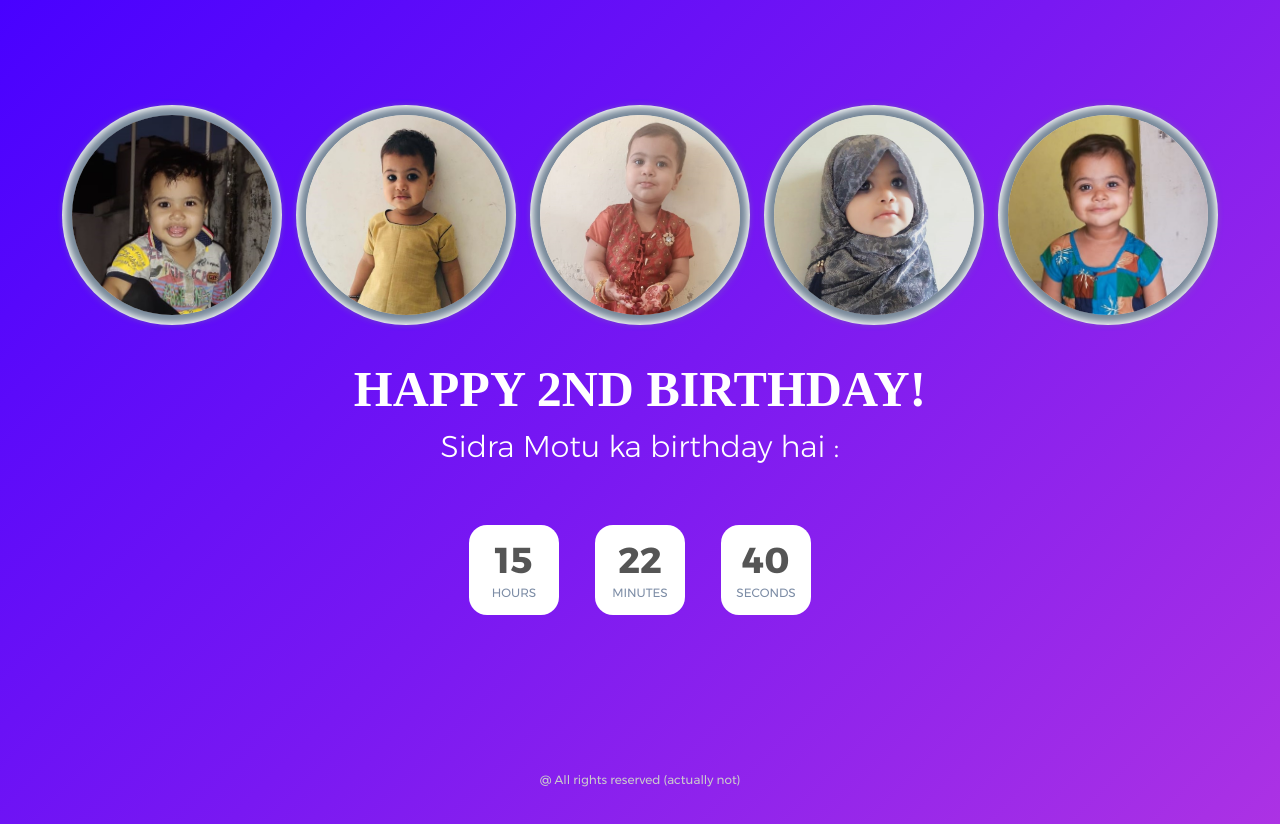
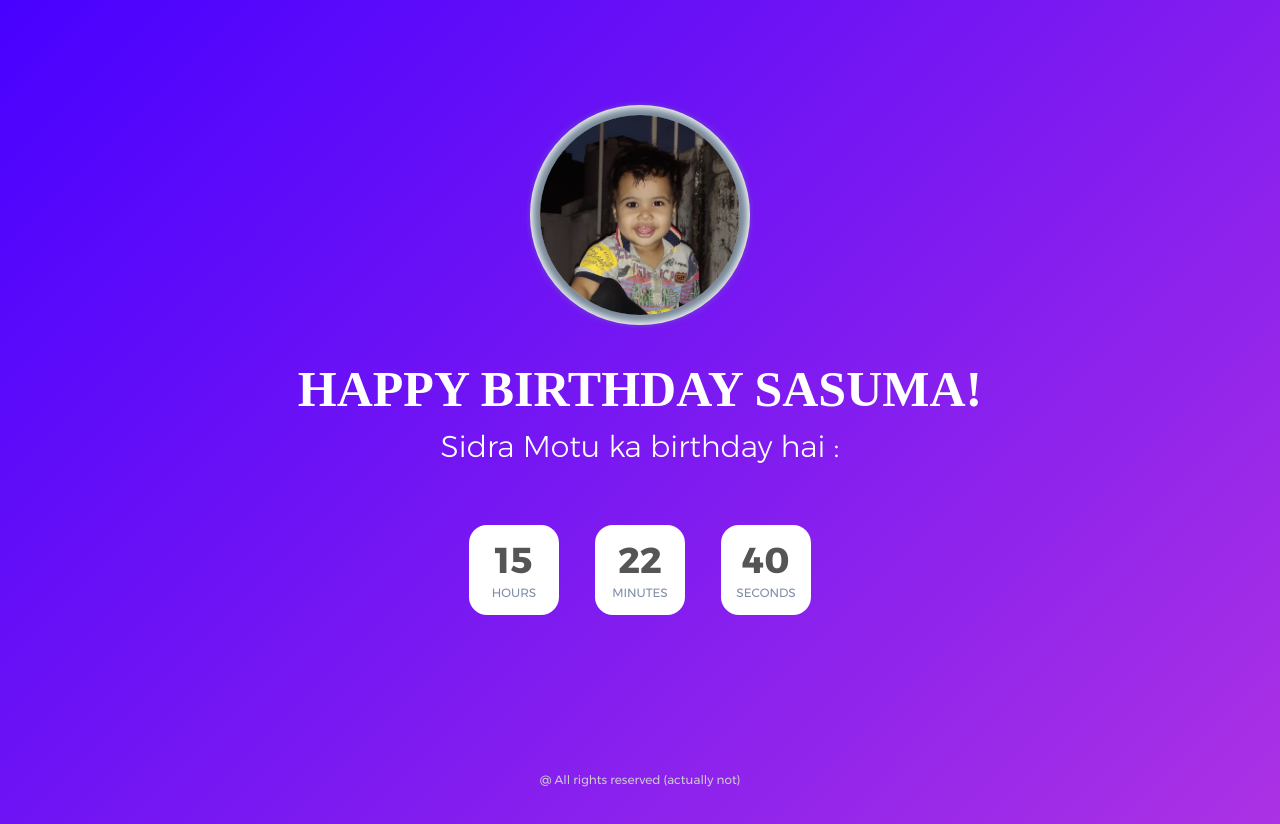
Before and after one commit to Mohammed-Aman-Khan/static-websites.github.io, a website: page bday-site/index.html in a window 1280 px wide. Drawn offline with Linux system fonts and the light colour scheme; a web font is replaced by a local one.

Commit message:
Update index.html

```diff
--- a/bday-site/index.html
+++ b/bday-site/index.html
@@ -5,7 +5,7 @@ background: -moz-linear-gradient(-45deg, #ac32e4, #7918f2, #4801ff);
 background: linear-gradient(-45deg, #ac32e4, #7918f2, #4801ff);">
 
 <head>
-    <title>Sidra ka Birthday aaraha hai</title>
+    <title>Sasuma ka Birthday</title>
     <meta charset="UTF-8">
     <meta name="viewport" content="width=device-width, initial-scale=1">
     <link rel="stylesheet" type="text/css" href="fonts/font-awesome-4.7.0/css/font-awesome.min.css">
@@ -40,22 +40,10 @@ background: linear-gradient(-45deg, #ac32e4, #7918f2, #4801ff);">
             <div style="display: inline-flex;" class="mycontainer">
                 <div style="border-radius: 100%; width: 220px; height: 220px; background-color: white; ">
                     <img src="./images/img1.jpeg" class="image" />
-                </div>&nbsp;
-                <div style="border-radius: 100%; width: 220px; height: 220px; background-color: white; ">
-                    <img src="./images/img2.jpeg" class="image" />
-                </div>&nbsp;
-                <div style="border-radius: 100%; width: 220px; height: 220px; background-color: white; ">
-                    <img src="./images/img3.jpeg" class="image" />
-                </div>&nbsp;
-                <div style="border-radius: 100%; width: 220px; height: 220px; background-color: white; ">
-                    <img src="./images/img4.jpeg" class="image" />
-                </div>&nbsp;
-                <div style="border-radius: 100%; width: 220px; height: 220px; background-color: white; ">
-                    <img src="./images/img5.jpeg" class="image" />
                 </div>
             </div><br /><br />
             <h3 class="l1-txt1 txt-center p-b-10">
-                Happy 2nd Birthday!
+                Happy Birthday Sasuma!
             </h3>
 
             <p class="txt-center l1-txt2 p-b-60">
@@ -80,7 +68,9 @@ background: linear-gradient(-45deg, #ac32e4, #7918f2, #4801ff);">
                 </div>
 
                 <div class="flex-col-c-m size2 how-countdown">
-                    <span class="l1-txt3 p-b-9 seconds" id="secs">0</span>
+                    <span class="l1-txt3 p-b-9 seconds"
+
+                    id="secs">0</span>
                     <span class="s1-txt1">Seconds</span>
                 </div>
             </div>
```
